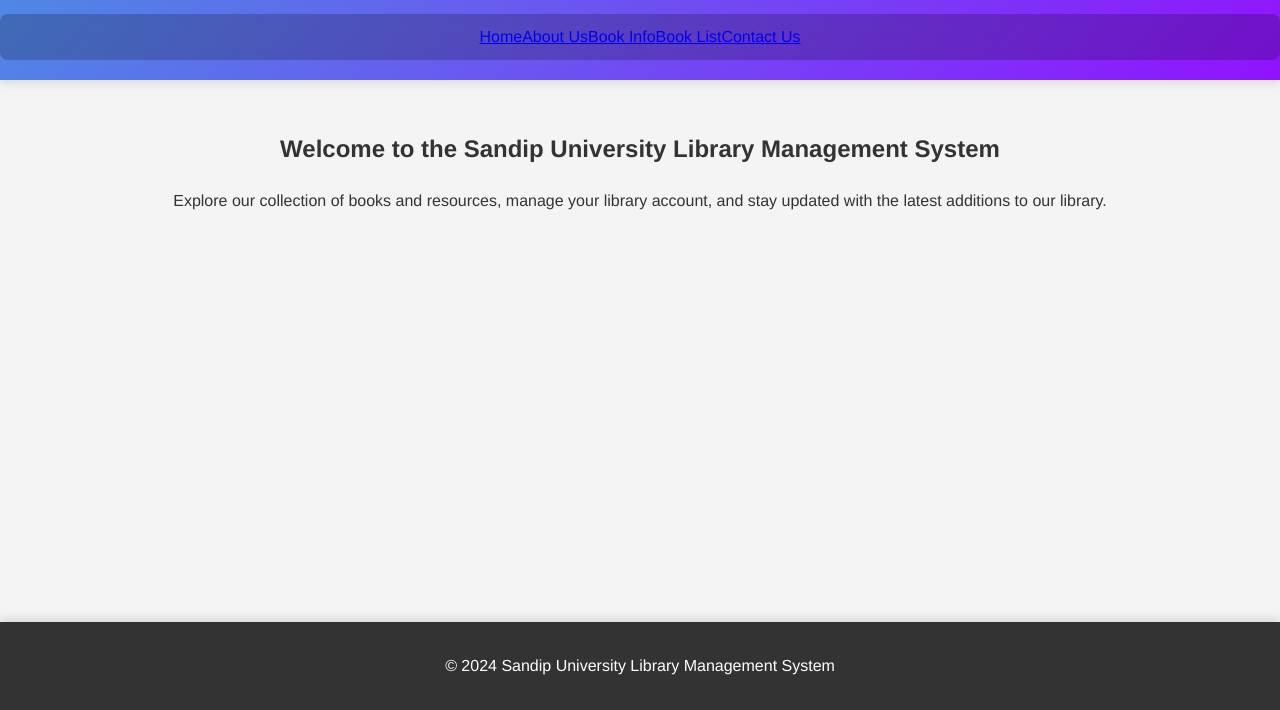
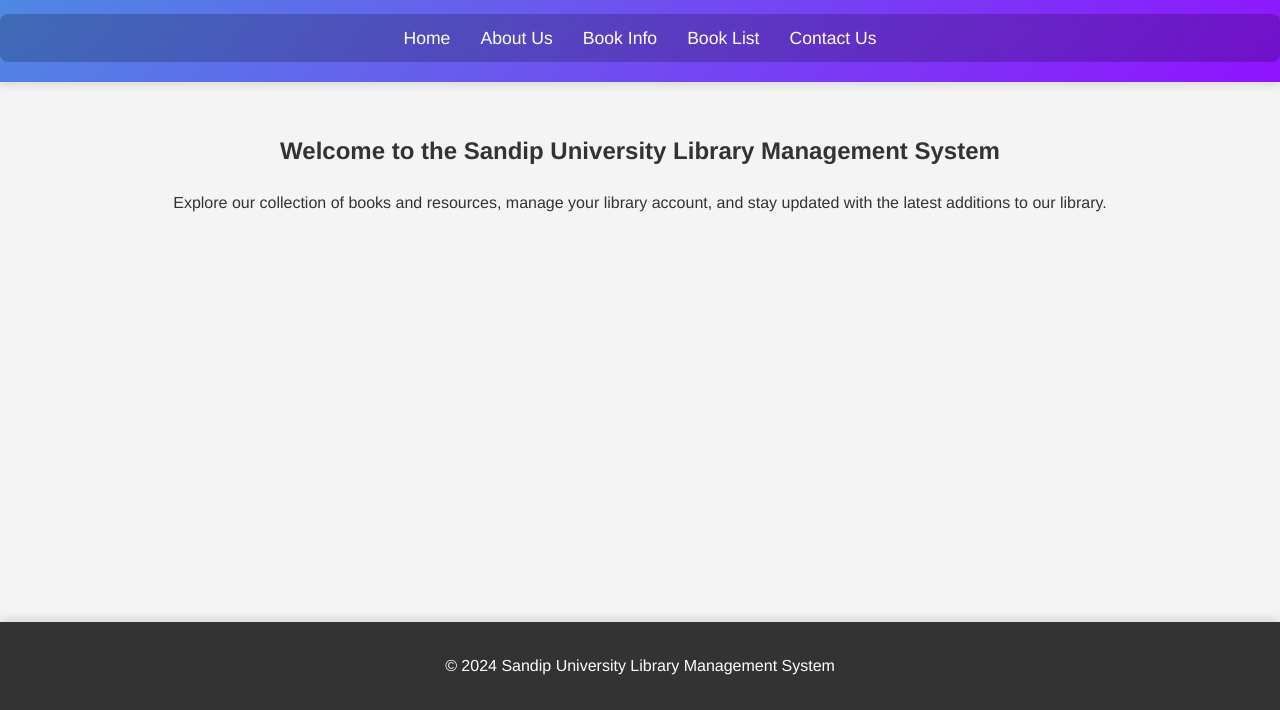
Before and after one commit to Abhaysharma85/SU_LibrarySystem, a plain HTML site: page index.html in a window 1280 px wide. Shown: the part 90-800 px from the top of the page. Drawn offline with Linux system fonts and the light colour scheme.

Commit message:
Update styles.css

```diff
--- a/styles.css
+++ b/styles.css
@@ -51,14 +51,15 @@
     padding: 10px 20px;
 }
 
-
+nav ul li {
+    margin: 0 15px;
 }
 
 nav ul li a {
     color: #fff;
     text-decoration: none;
     font-size: 1.1em;
-    padding: 8px 15px;
+    padding: 8px 0px;
     border-radius: 5px;
     transition: all 0.3s ease-in-out;
 }
```
